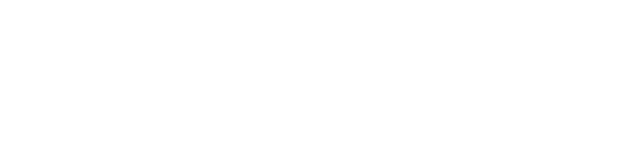
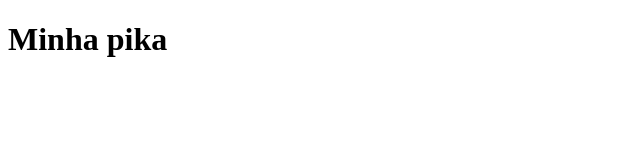
Before and after one commit to Wendelzin10/Jogo_X_Wendel_Daniel, a plain HTML site: page index.html in a window 1280 px wide. Shown: the whole page, without its empty margins (0-640 px from the left). Drawn offline with Linux system fonts and the light colour scheme.

Commit message:
alterado

```diff
--- a/index.html
+++ b/index.html
@@ -7,6 +7,6 @@
     <title>Jogo Xy </title>
 </head>
 <body>
-
+    <h1> Minha pika</h1>
 </body>
 </html>
```
